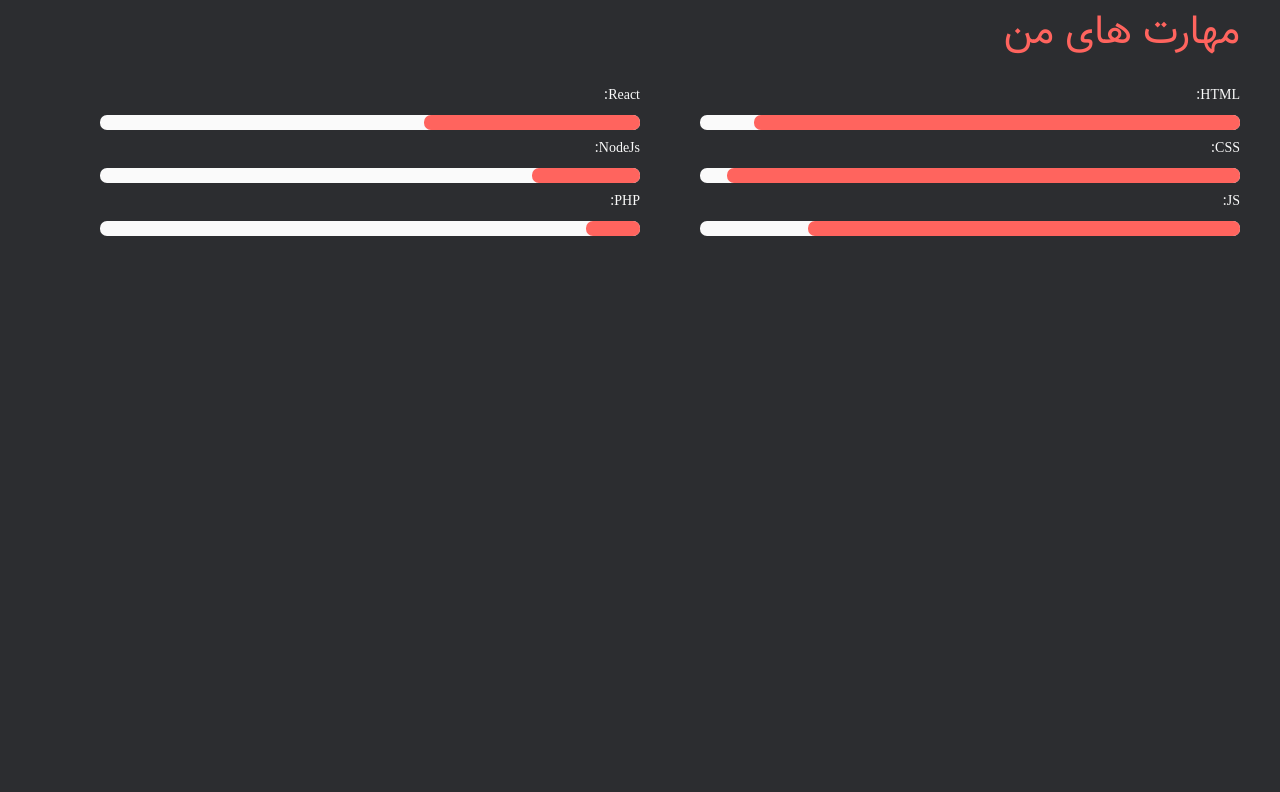
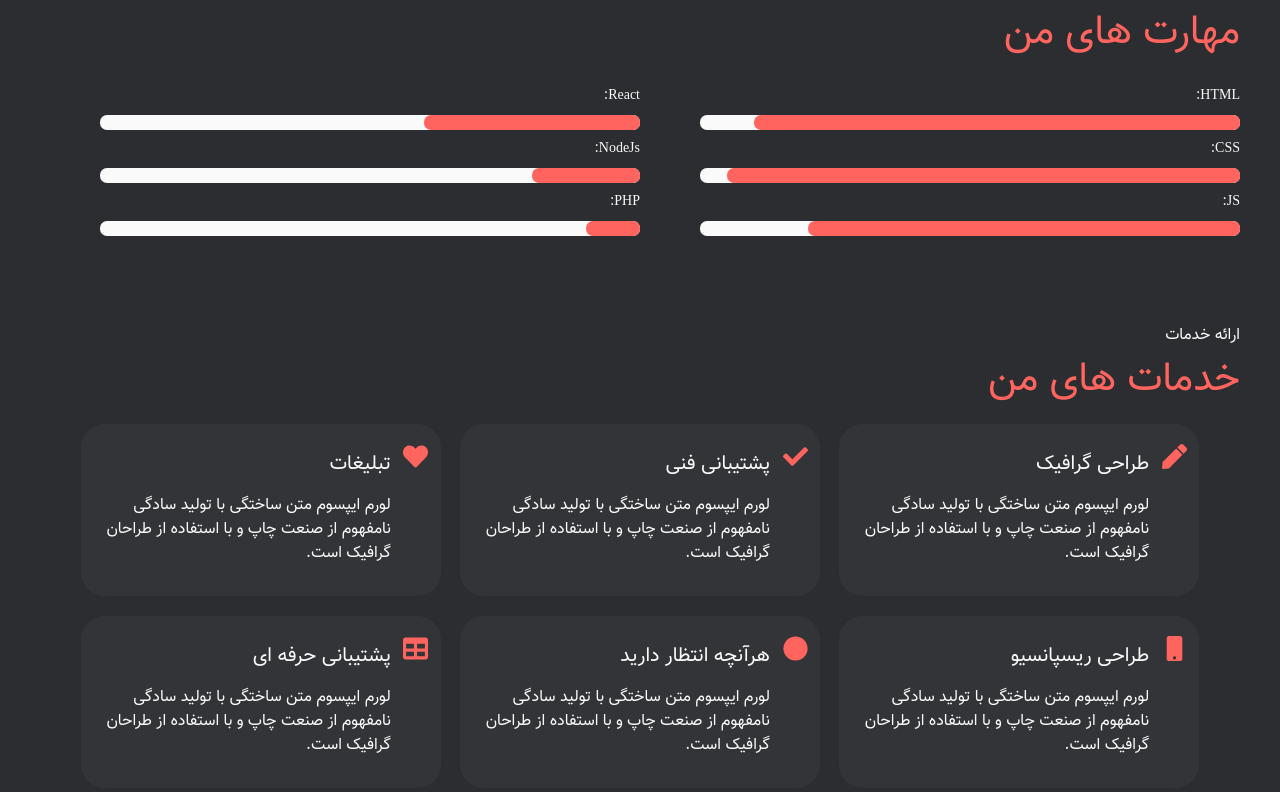
Before and after one commit to AliDeWeb/Portfolio, a React (Create React App) app: page / in a window 1280 px wide. Shown: the part 1330-2122 px from the top of the page. Before the commit the page ends 1658 px from the top, so only its background shows below. Built offline with nearby package versions, Linux system fonts and the light colour scheme.

Commit message:
services component && modal component completed

```diff
--- a/src/App.js
+++ b/src/App.js
@@ -3,6 +3,7 @@ import FreelancerIntroduction from "./components/FreelancerIntroduction/Introduc
 import Social from "./components/FreelancerSocial/Social";
 import AboutFreelancer from "./components/AboutFreelancer/AboutFreelancer";
 import Skills from "./components/Skills/Skills";
+import Services from "./components/Services/Services";
 
 function App() {
   return (
@@ -13,6 +14,7 @@ function App() {
         <Social></Social>
         <AboutFreelancer />
         <Skills></Skills>
+        <Services></Services>
       </main>
     </div>
   );
--- /dev/null
+++ b/src/components/Modals/MainModal.css
@@ -0,0 +1 @@
+.main-modal-wrapper{padding:30px 10px;background:#333438;border-radius:1.5rem;position:relative}.main-modal-wrapper:hover .main-modal-icon-wrapper{scale:1.6}.main-modal-icon-wrapper{position:absolute;top:20px;right:12.5px;width:25px;height:25px;transition:150ms ease-in 20ms}.main-modal-icon-wrapper *{width:100%;height:100%}.main-modal-content-wrapper{padding-right:2.5rem}.main-modal-content-wrapper h3{font-family:vazir;font-size:20px;color:#fafafa;margin-bottom:20px;line-clamp:1}.main-modal-content-wrapper p{font-family:vazir;color:#fafafa;line-height:1.5;line-clamp:3}@media screen and (max-width:768px){.main-modal-content-wrapper h3{font-size:16px;margin-bottom:14px}.main-modal-content-wrapper p{font-size:12px}}
--- /dev/null
+++ b/src/components/Modals/MainModal.js
@@ -0,0 +1,16 @@
+import "./MainModal.css";
+
+function MainModal(props) {
+  return (
+    <div className="main-modal-wrapper">
+      <div className="main-modal-icon-wrapper">{props.children}</div>
+
+      <div className="main-modal-content-wrapper">
+        <h3>{props.title}</h3>
+        <p>{props.des}</p>
+      </div>
+    </div>
+  );
+}
+
+export default MainModal;
--- /dev/null
+++ b/src/components/Services/Services.css
@@ -0,0 +1 @@
+.services-sec-wrapper{margin:80px 0}.services-section-des{color:#fafafa;font-family:vazir}.services-section-title{font-size:40px;font-family:vazir;color:#ff645e;margin:1rem 0 1.5rem}.services-wrapper{display:flex;flex-wrap:wrap;align-items:center;justify-content:center;gap:1.2rem}.services-wrapper>*{width:30%}@media screen and (max-width:768px){.services-sec-wrapper{margin:40px 0}.services-section-title{font-size:40px;font-family:vazir;color:#ff645e;margin:.6rem 0 .8rem}.services-wrapper>*{width:80%;margin:auto 0}}
--- /dev/null
+++ b/src/components/Services/Services.js
@@ -0,0 +1,63 @@
+import "./Services.css";
+
+import MainModal from "../Modals/MainModal";
+import {
+  FaPen,
+  FaHeart,
+  FaCheck,
+  FaMobile,
+  FaCircle,
+  FaTable,
+} from "react-icons/fa";
+
+function Services() {
+  return (
+    <div className="services-sec-wrapper">
+      <div className="container">
+        <p className="services-section-des">ارائه خدمات</p>
+        <h2 className="services-section-title">خدمات های من</h2>
+
+        <div className="services-wrapper">
+          <MainModal
+            title="طراحی گرافیک"
+            des="لورم ایپسوم متن ساختگی با تولید سادگی نامفهوم از صنعت چاپ و با استفاده از طراحان گرافیک است."
+          >
+            <FaPen color="#ff645e"></FaPen>
+          </MainModal>
+          <MainModal
+            title="پشتیبانی فنی"
+            des="لورم ایپسوم متن ساختگی با تولید سادگی نامفهوم از صنعت چاپ و با استفاده از طراحان گرافیک است."
+          >
+            <FaCheck color="#ff645e"></FaCheck>
+          </MainModal>
+          <MainModal
+            title="تبلیغات"
+            des="لورم ایپسوم متن ساختگی با تولید سادگی نامفهوم از صنعت چاپ و با استفاده از طراحان گرافیک است."
+          >
+            <FaHeart color="#ff645e"> </FaHeart>
+          </MainModal>
+          <MainModal
+            title="طراحی ریسپانسیو"
+            des="لورم ایپسوم متن ساختگی با تولید سادگی نامفهوم از صنعت چاپ و با استفاده از طراحان گرافیک است."
+          >
+            <FaMobile color="#ff645e"></FaMobile>
+          </MainModal>
+          <MainModal
+            title="هرآنچه انتظار دارید"
+            des="لورم ایپسوم متن ساختگی با تولید سادگی نامفهوم از صنعت چاپ و با استفاده از طراحان گرافیک است."
+          >
+            <FaCircle color="#ff645e"></FaCircle>
+          </MainModal>
+          <MainModal
+            title="پشتیبانی حرفه ای"
+            des="لورم ایپسوم متن ساختگی با تولید سادگی نامفهوم از صنعت چاپ و با استفاده از طراحان گرافیک است."
+          >
+            <FaTable color="#ff645e"></FaTable>
+          </MainModal>
+        </div>
+      </div>
+    </div>
+  );
+}
+
+export default Services;
```
